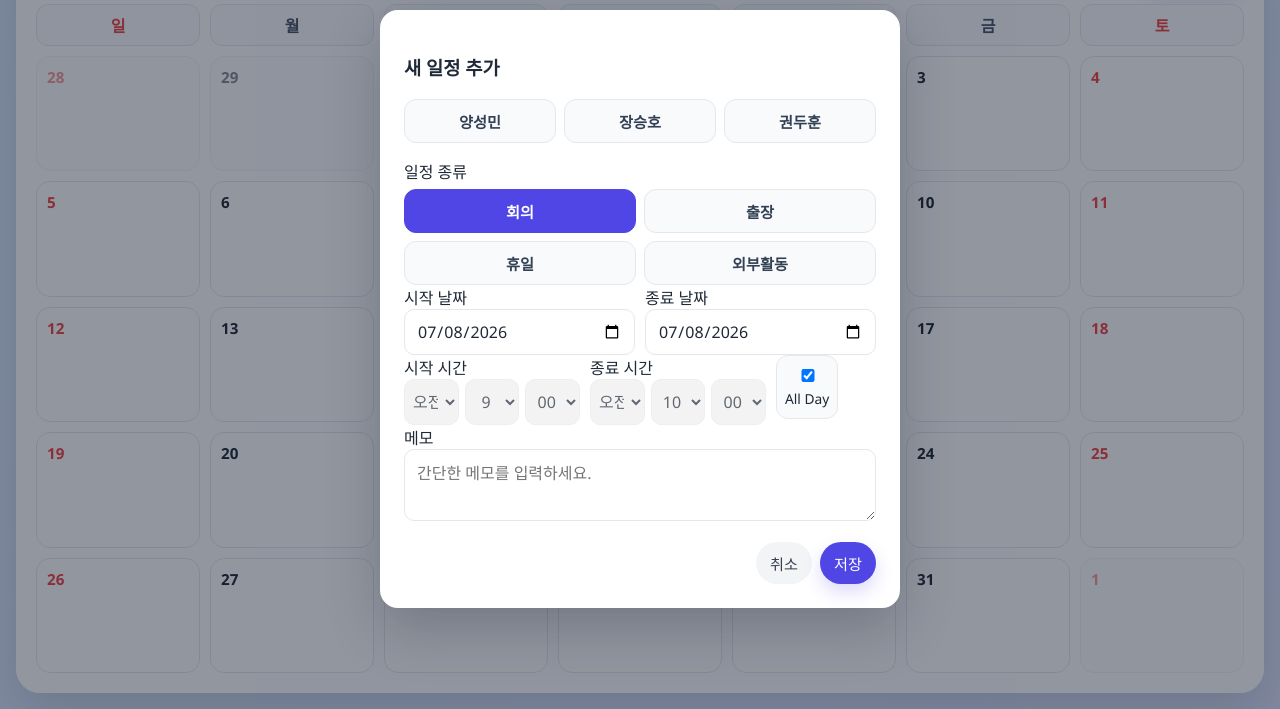
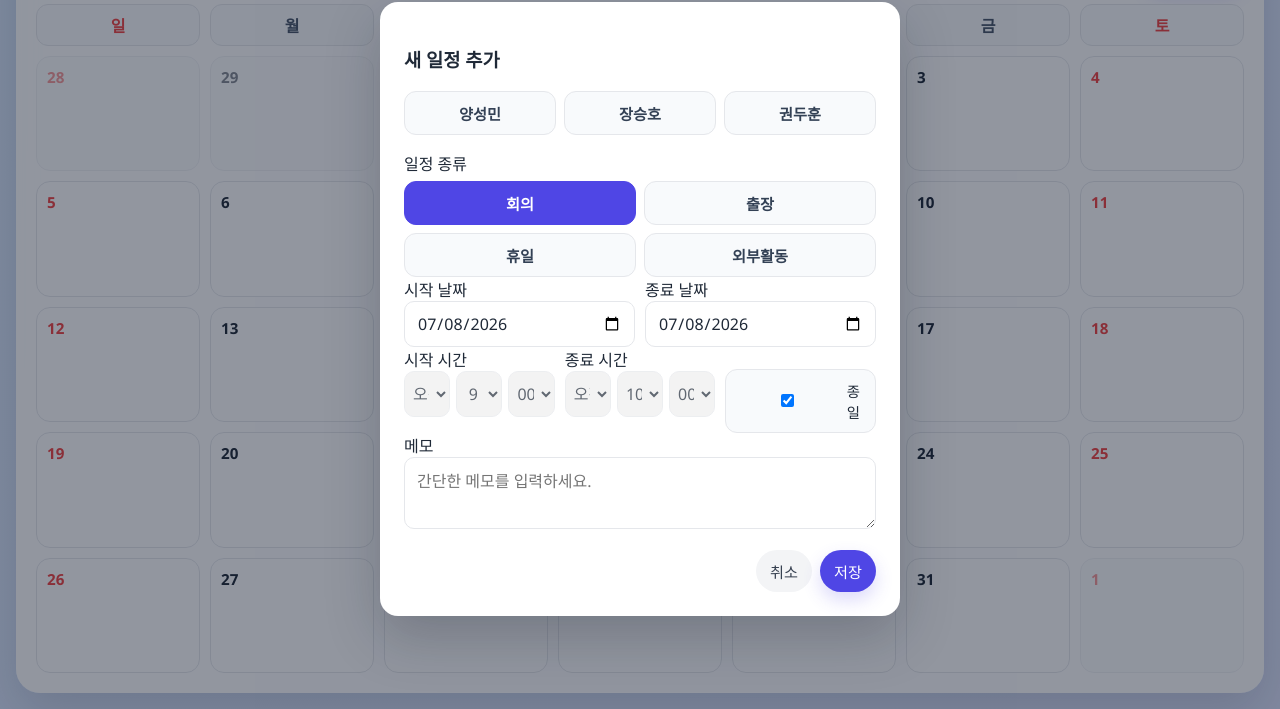
Before and after one commit to Jang1117/monthly, a website: page index.html in a window 1280 px wide. Both pictures are taken after a click on the button "+ 일정 추가". Shown: the part 91-800 px from the top of the page. Drawn offline with Linux system fonts and the light colour scheme; no server answers.

Commit message:
Update index.html

```diff
--- a/index.html
+++ b/index.html
@@ -81,8 +81,9 @@
     .type-btn.vacation.active { background: #f59e0b; border-color: #f59e0b; }
     .type-btn.external.active { background: #0ea5e9; border-color: #0ea5e9; }
     .form-row { display:grid; grid-template-columns:1fr 1fr; gap:10px; }
-    .form-row.time-row { grid-template-columns: minmax(0,1fr) minmax(0,1fr) minmax(0,100px); align-items:flex-start; }
-    .checkbox-group label { display:inline-flex; flex-direction:column; align-items:center; justify-content:center; gap:4px; min-height:60px; padding:10px 8px; border:1px solid var(--line); border-radius:12px; background:#f8fafc; text-align:center; font-size:0.86rem; }
+    .form-row.time-row { grid-template-columns: minmax(0,1fr) minmax(0,1fr) minmax(0,1fr); align-items:flex-start; }
+    .spacer-label { visibility:hidden; }
+    .checkbox-group .allday-toggle { display:flex; flex-direction:row; align-items:center; justify-content:center; gap:8px; padding:10px 12px; border:1px solid var(--line); border-radius:12px; background:#f8fafc; text-align:center; font-size:0.9rem; box-sizing:border-box; cursor:pointer; }
     input, textarea, select { width:100%; border:1px solid var(--line); border-radius:10px; padding:10px 12px; font:inherit; color:var(--text); }
     textarea { min-height:72px; }
     .time-select-group { display:flex; gap:6px; }
@@ -199,9 +200,10 @@
           <input type="hidden" id="endTime" value="10:00" />
         </div>
         <div class="form-group checkbox-group">
-          <label for="allDayCheckbox">
+          <label class="spacer-label" aria-hidden="true">&nbsp;</label>
+          <label class="allday-toggle" for="allDayCheckbox">
             <input type="checkbox" id="allDayCheckbox" />
-            <span>All Day</span>
+            <span>종일</span>
           </label>
         </div>
       </div>
```
